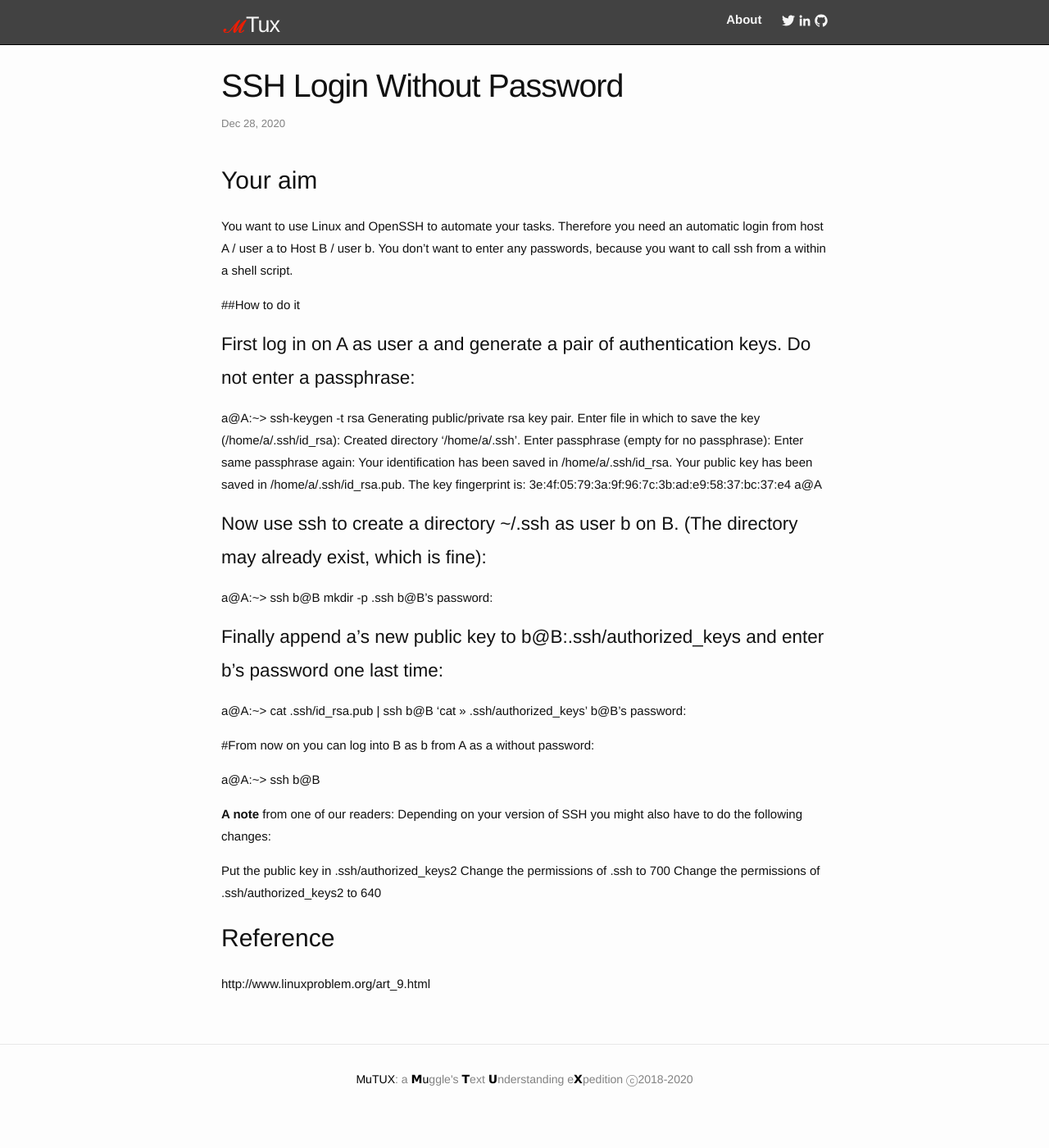
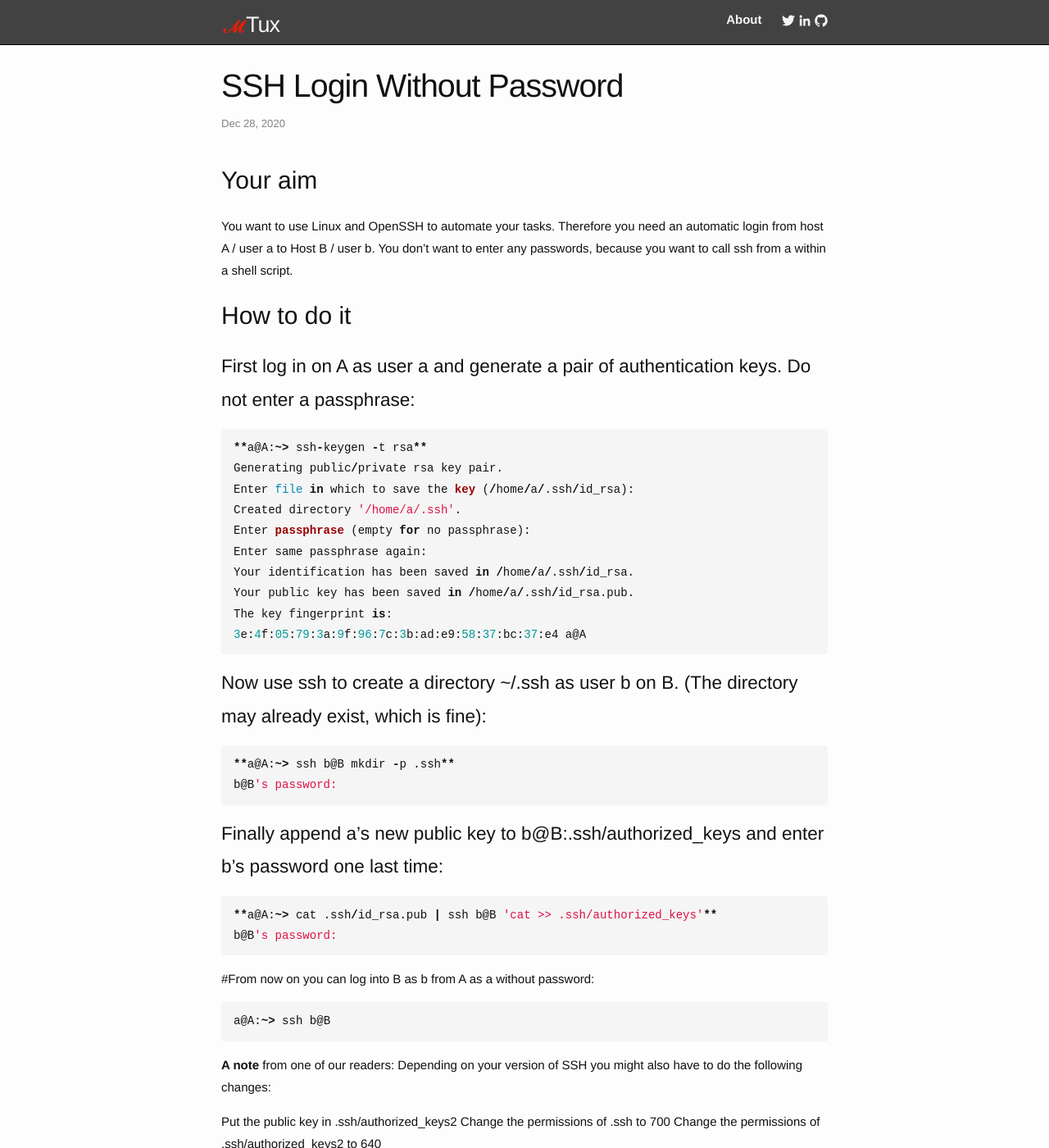
Before and after one commit to mutux/mutux.github.io, a Jekyll site: the page built from _posts/2020-12-28-ssh-without-password.markdown, in a window 1280 px wide and 1400 px high. Shown: the whole window at 82% size. Built offline with Jekyll 4.4.1, drawn with Linux system fonts in a browser that asks for light colours.

Commit message:
ssh format

```diff
--- a/_posts/2020-12-28-ssh-without-password.markdown
+++ b/_posts/2020-12-28-ssh-without-password.markdown
@@ -5,10 +5,11 @@ layout: post
 ## Your aim
 You want to use Linux and OpenSSH to automate your tasks. Therefore you need an automatic login from host A / user a to Host B / user b. You don't want to enter any passwords, because you want to call ssh from a within a shell script.
 
-##How to do it
+## How to do it
+
 # First log in on A as user a and generate a pair of authentication keys. Do not enter a passphrase:
-
-a@A:~> ssh-keygen -t rsa
+{% highlight python %}
+**a@A:~> ssh-keygen -t rsa**
 Generating public/private rsa key pair.
 Enter file in which to save the key (/home/a/.ssh/id_rsa):
 Created directory '/home/a/.ssh'.
@@ -18,19 +19,26 @@ Your identification has been saved in /home/a/.ssh/id_rsa.
 Your public key has been saved in /home/a/.ssh/id_rsa.pub.
 The key fingerprint is:
 3e:4f:05:79:3a:9f:96:7c:3b:ad:e9:58:37:bc:37:e4 a@A
+{% endhighlight %}
+
 # Now use ssh to create a directory ~/.ssh as user b on B. (The directory may already exist, which is fine):
 
-a@A:~> ssh b@B mkdir -p .ssh
+{% highlight python %}
+**a@A:~> ssh b@B mkdir -p .ssh**
 b@B's password:
+{% endhighlight %}
 
 # Finally append a's new public key to b@B:.ssh/authorized_keys and enter b's password one last time:
-
-a@A:~> cat .ssh/id_rsa.pub | ssh b@B 'cat >> .ssh/authorized_keys'
+{% highlight python %}
+**a@A:~> cat .ssh/id_rsa.pub | ssh b@B 'cat >> .ssh/authorized_keys'**
 b@B's password:
+{% endhighlight %}
 
 #From now on you can log into B as b from A as a without password:
 
+{% highlight python %}
 a@A:~> ssh b@B
+{% endhighlight %}
 
 **A note** from one of our readers: Depending on your version of SSH you might also have to do the following changes:
 
```
